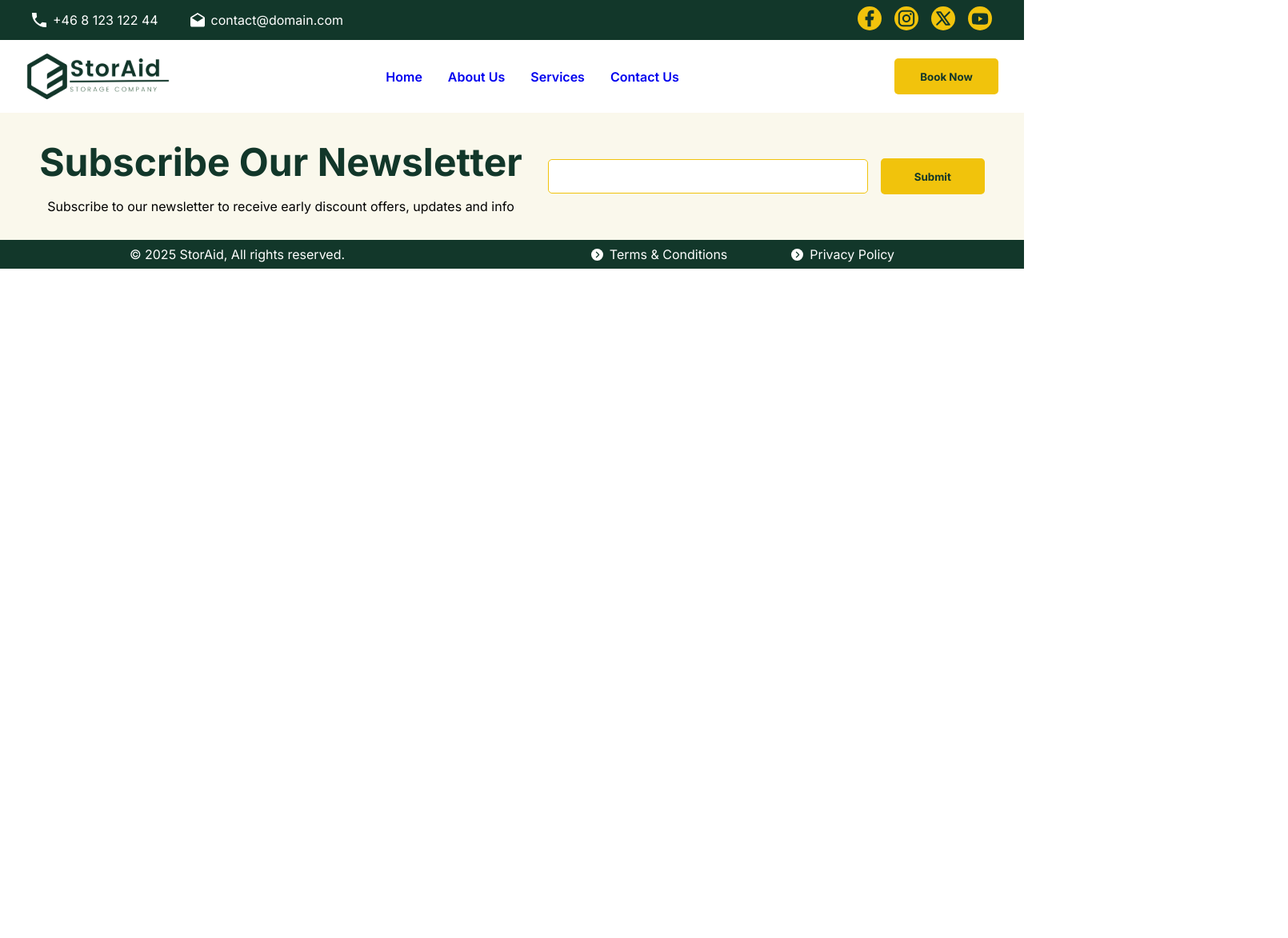
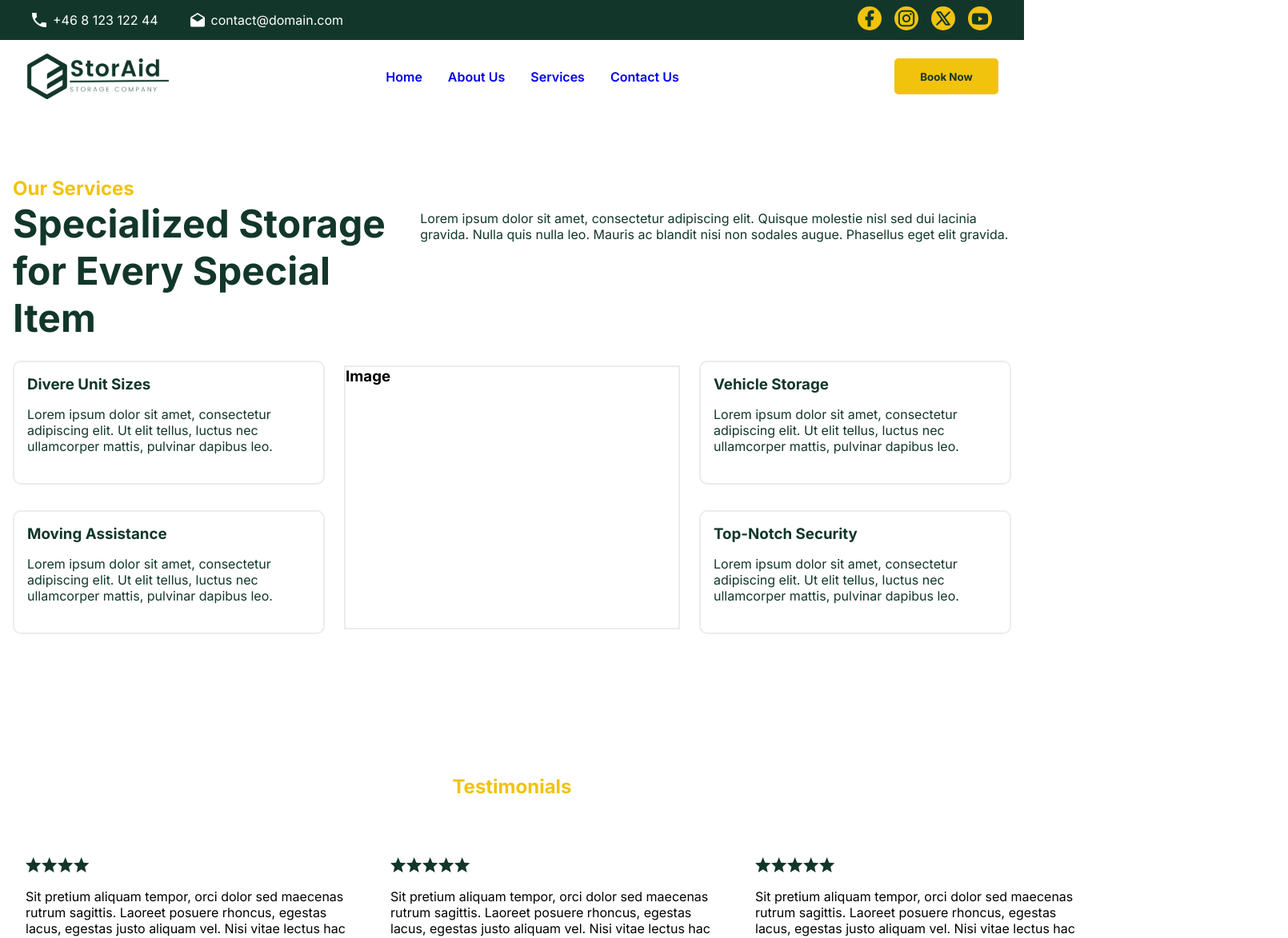
Before and after one commit to emillarsson99-m0wgli/StoraidStorageService, a React (Vite) app: page /ServicePage in a window 1280 px wide. Shown: the top 1173 px of the page at 80% size, 1610 px wide, since content can reach past the window. Before the commit the page ends 800 px from the top, so only its background shows below. Built offline with nearby package versions, Linux system fonts and the light colour scheme.

Commit message:
Created servicePage

```diff
--- a/src/App.jsx
+++ b/src/App.jsx
@@ -5,6 +5,7 @@ import Footer from "./Components/Footer"
 import Header from "./Components/Header"
 import OurServices from "./Components/OurServices"
 import AboutUsPage from "./Pages/AboutUsPage"
+import ServicePage from "./Pages/ServicePage"
 
 
 function App() {
@@ -16,6 +17,7 @@ function App() {
         <Routes>
           <Route path="/" element={<HomePage />} />
           <Route path="/AboutUsPage" element={<AboutUsPage />} />
+          <Route path="/ServicePage" element={<ServicePage />} />
         </Routes>
       </main>
       <Footer />
--- a/src/Components/Header.jsx
+++ b/src/Components/Header.jsx
@@ -43,7 +43,7 @@ function Header() {
                 <nav className="header-nav">
                     <NavLink to="/">Home</NavLink>
                     <NavLink to="/AboutUsPage">About Us</NavLink>
-                    <NavLink to="/ServicesPage">Services</NavLink>
+                    <NavLink to="/ServicePage">Services</NavLink>
                     <NavLink to="/ContactPage">Contact Us</NavLink>
                 </nav>
                 <Button Text="Book Now" />
--- /dev/null
+++ b/src/Pages/ServicePage.jsx
@@ -0,0 +1,17 @@
+import React from 'react'
+import OurServices from '../Components/OurServices'
+import Testimonials from '../Components/Testimonials'
+import Booking from '../Components/Booking'
+
+
+function ServicePage() {
+  return (
+    <div>
+        <OurServices />
+        <Testimonials />
+        <Booking />
+    </div>
+  )
+}
+
+export default ServicePage
```
